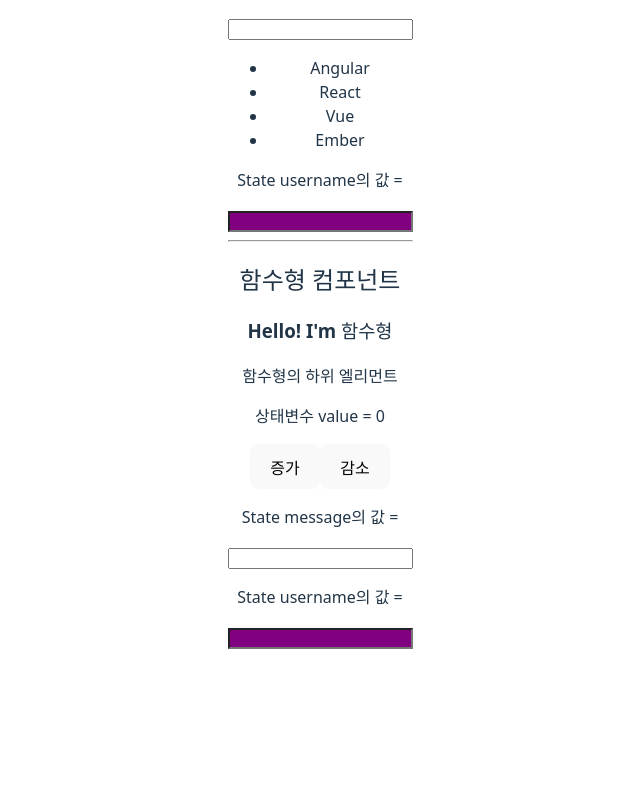
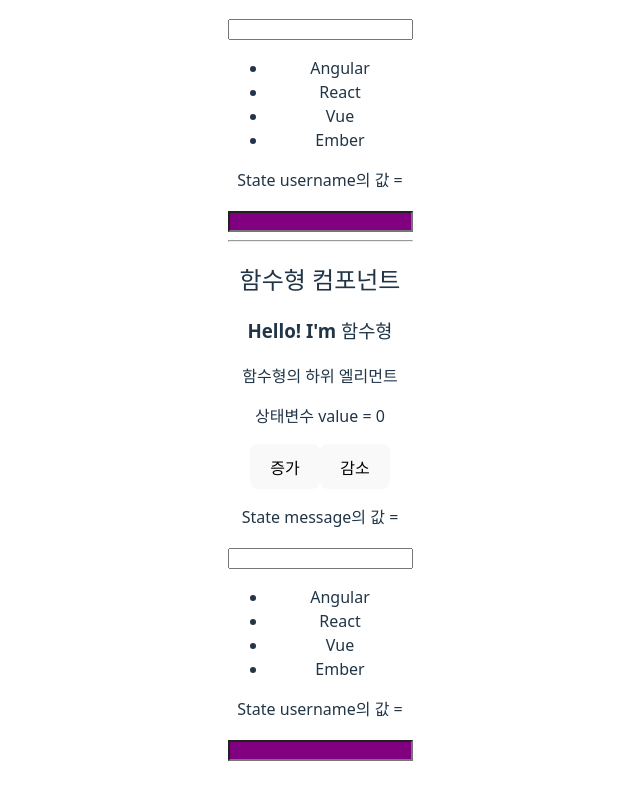
Before and after one commit to vega2k8s/React-Basic-App, a React (Vite) app: page / in a window 1280 px wide. Shown: the part 760-1553 px from the top of the page, without its empty margins (320-960 px from the left). Before the commit the page ends 1441 px from the top, so only its background shows below. Built offline with nearby package versions, Linux system fonts and the light colour scheme.

Commit message:
MyComponentFunc map()

```diff
--- a/src/components/MyComponentFunc.jsx
+++ b/src/components/MyComponentFunc.jsx
@@ -10,7 +10,7 @@
         message: '', username: ''
     });
     const [valid, setValid] = useState(false);
-    const [messageArr, setMessageArr] = useState(['Angular','React','Vue','Ember']);
+    const [messageArr, setMessageArr] = useState(['Angular', 'React', 'Vue', 'Ember']);
 
 
     const handleChange = (e) => {
@@ -21,12 +21,12 @@
     }; //handleChange
 
     const handleEnter = (e) => {
-        if(e.keyCode === 13) {
+        if (e.keyCode === 13) {
             setValid(true);
             setMessageArr([...messageArr, message]);
             setInputs({
                 ...inputs,
-                message:''
+                message: ''
             })
             myUsername.current.focus();
         }//if
@@ -34,6 +34,7 @@
 
     const { message, username } = inputs;
     const myUsername = useRef(null);
+    const messageList = messageArr.map((msg, idx) => (<li key={idx}>{msg}</li>));
 
     return (
         <div>
@@ -47,9 +48,12 @@
             <input name="message" value={message} onChange={handleChange}
                 onKeyDown={handleEnter}
             /><br />
+            <ul>
+                {messageList}
+            </ul>
             <p>State username의 값 = {username}</p>
             <input name="username" value={username} onChange={handleChange}
-                className={ valid ? 'success':'failure'}
+                className={valid ? 'success' : 'failure'}
                 ref={myUsername}
             /><br />
 
```
